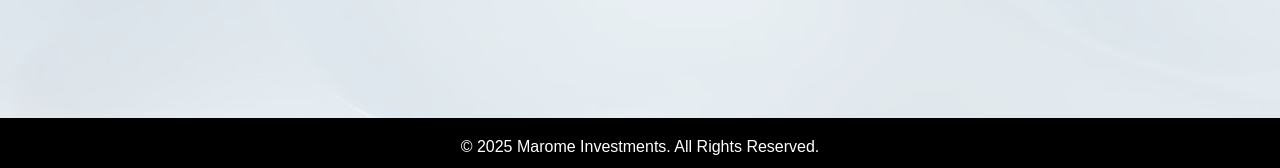
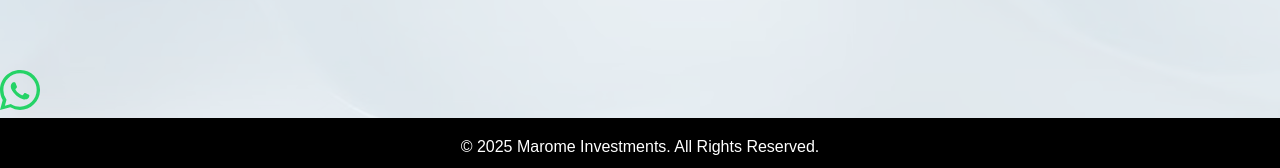
Before and after one commit to Sphola619/marome-investments, a plain HTML site: page contact.html in a window 1280 px wide. Shown: the part 512-680 px from the top of the page. Drawn offline with Linux system fonts and the light colour scheme.

Commit message:
whatsapp icon

```diff
--- a/contact.html
+++ b/contact.html
@@ -38,6 +38,18 @@
     <p>Phone: +27 87 470 1272</p>
     <p>Address: Sandton, Johannesburg, South Africa, 2191</p>
   </main>
+
+  <!-- WhatsApp Floating Icon -->
+  <a href="https://wa.me/27874701272"
+  class="whatsapp-float"
+  target="_blank"
+  title="Chat with us on WhatsApp">
+    <svg xmlns="http://www.w3.org/2000/svg"
+        width="40" height="40"
+        viewBox="0 0 24 24" fill="#25D366">
+      <path d="M20.52 3.48A11.78 11.78 0 0 0 12 0C5.37 0 0 5.37 0 12c0 2.12.56 4.17 1.63 6L0 24l6.18-1.61A11.93 11.93 0 0 0 12 24h.01c6.63 0 12-5.37 12-12 0-3.21-1.25-6.23-3.49-8.52zM12 22c-1.78 0-3.52-.46-5.05-1.34l-.36-.21-3.67.96.98-3.58-.23-.37A9.92 9.92 0 0 1 2 12C2 6.48 6.48 2 12 2c2.67 0 5.18 1.04 7.07 2.93A9.93 9.93 0 0 1 22 12c0 5.52-4.48 10-10 10zm5.06-7.29c-.28-.14-1.65-.82-1.9-.91-.25-.09-.43-.14-.61.14-.18.28-.7.91-.86 1.09-.16.18-.32.2-.6.07-.28-.14-1.17-.43-2.22-1.38-.82-.73-1.38-1.63-1.54-1.9-.16-.28-.02-.43.12-.57.12-.12.28-.32.41-.48.14-.16.18-.28.28-.46.09-.18.05-.34-.02-.48-.07-.14-.61-1.47-.84-2.01-.22-.52-.45-.45-.61-.46h-.52c-.18 0-.48.07-.73.34s-.96.93-.96 2.27.98 2.64 1.12 2.82c.14.18 1.93 2.95 4.68 4.14.65.28 1.16.45 1.56.58.65.21 1.24.18 1.7.11.52-.08 1.65-.67 1.88-1.32.23-.66.23-1.22.16-1.33-.06-.11-.25-.18-.53-.32z"/>
+    </svg>
+  </a>
 
   <footer>
     <p>&copy; 2025 Marome Investments. All Rights Reserved.</p>
```
